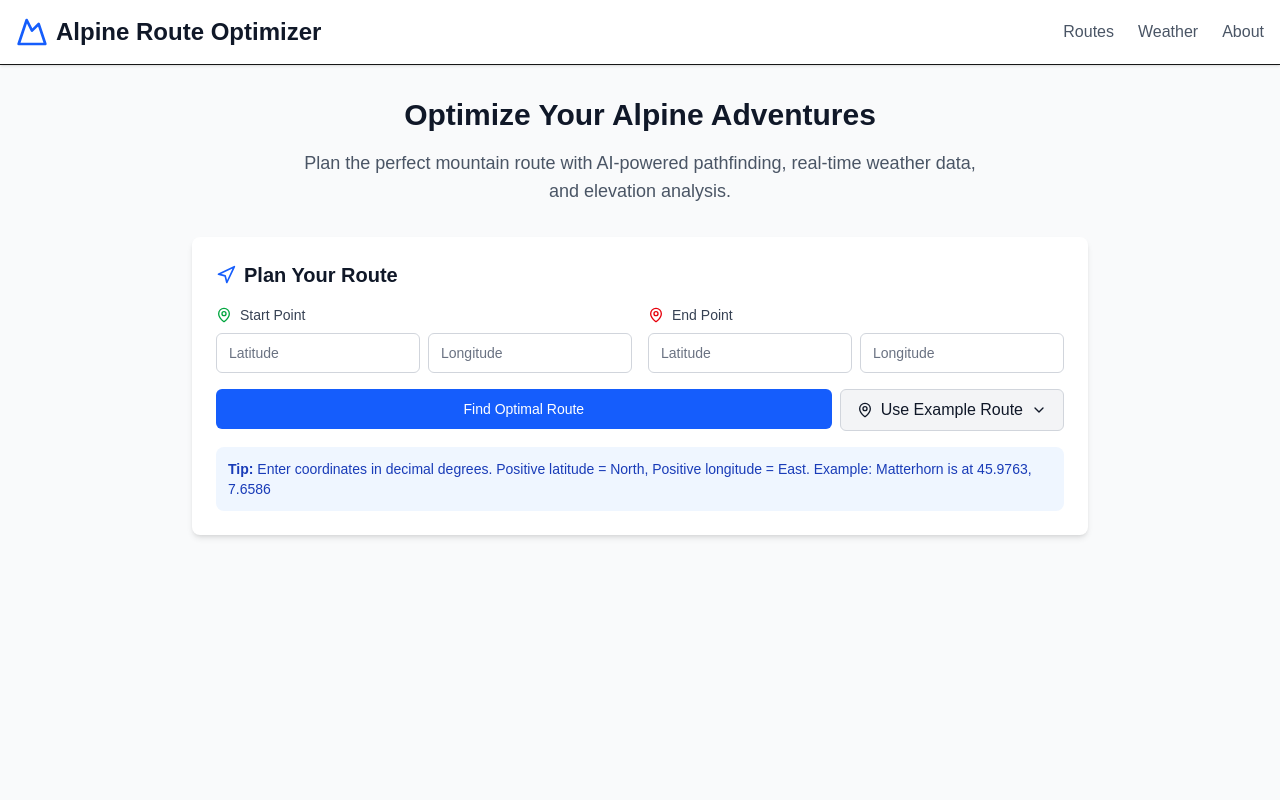
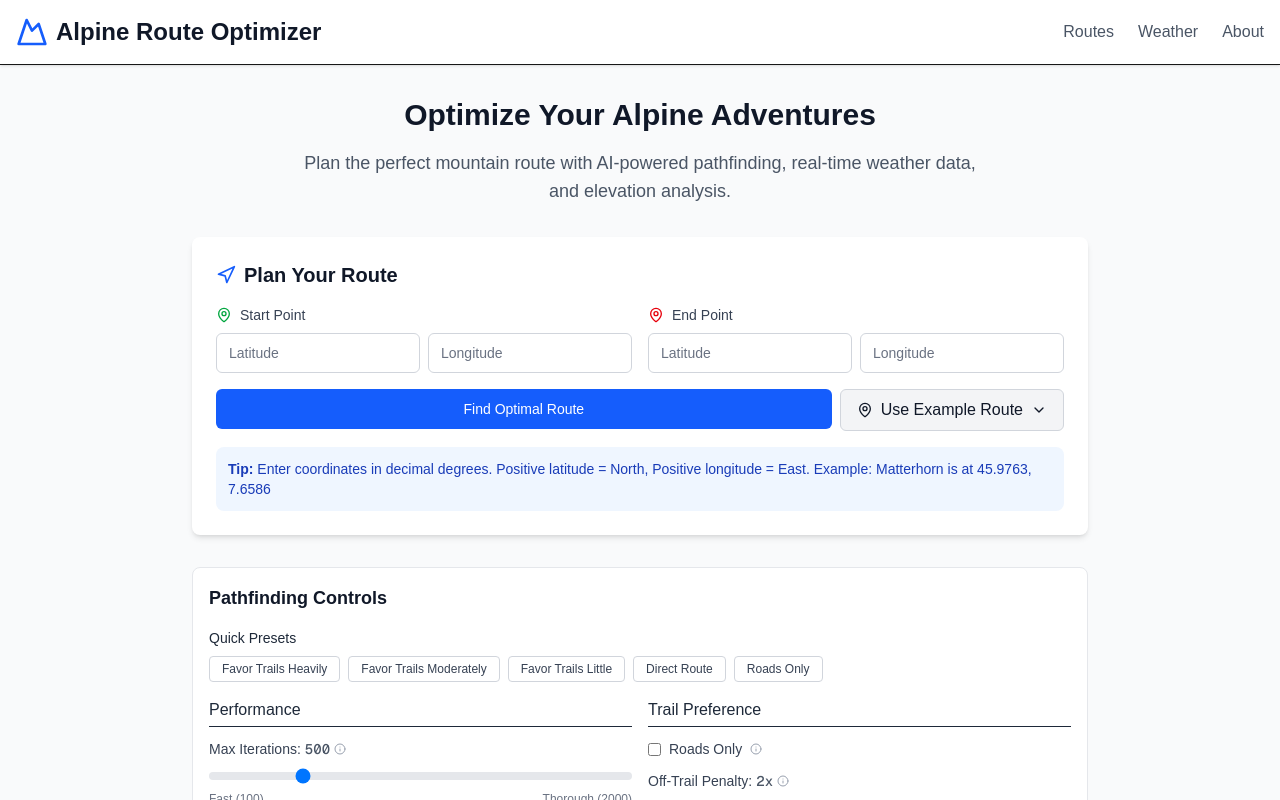
Before and after one commit to Sunsvea/legendary-guacamole, a Next.js app: page / in a window 1280 px wide. Shown: the top 800 px of the page. Built offline with nearby package versions, Linux system fonts and the light colour scheme.

Commit message:
feat: integrate pathfinding controls into main page

```diff
--- a/src/app/page.tsx
+++ b/src/app/page.tsx
@@ -6,7 +6,9 @@ import { RouteInputForm } from '@/components/forms/route-input-form';
 import { ElevationChart } from '@/components/ui/elevation-chart';
 import { RouteMap } from '@/components/ui/route-map';
 import { RouteSummaryCard } from '@/components/ui/semantic/route-summary-card';
+import { PathfindingControls } from '@/components/ui/pathfinding-controls';
 import { Coordinate, Route } from '@/types/route';
+import { PathfindingOptions, DEFAULT_PATHFINDING_OPTIONS } from '@/types/pathfinding';
 import { findOptimalRoute } from '@/lib/algorithms/pathfinding';
 import { calculateDistance, calculateElevationGain } from '@/lib/utils';
 import { UI_TEXT } from '@/constants/ui-text';
@@ -15,13 +17,14 @@ import { STYLES } from '@/constants/styles';
 export default function Home() {
   const [currentRoute, setCurrentRoute] = useState<Route | null>(null);
   const [loading, setLoading] = useState(false);
+  const [pathfindingOptions, setPathfindingOptions] = useState<PathfindingOptions>(DEFAULT_PATHFINDING_OPTIONS);
 
   const handleRouteSubmit = async (start: Coordinate, end: Coordinate) => {
     setLoading(true);
     try {
       console.log('Planning route from:', start, 'to:', end);
 
-      const routePoints = await findOptimalRoute(start, end);
+      const routePoints = await findOptimalRoute(start, end, pathfindingOptions);
 
       if (routePoints.length === 0) {
         throw new Error(UI_TEXT.NO_ROUTE_FOUND);
@@ -43,8 +46,10 @@ export default function Home() {
       };
 
       const estimateTime = (distance: number, elevationGain: number) => {
-        const baseTime = distance / 3;
-        const elevationTime = elevationGain / 300;
+        // Use realistic hiking speeds: 4-5 km/h on flat terrain
+        const baseTime = distance / 4.5; // 4.5 km/h base speed
+        // Add time for elevation gain: Naismith's rule (10 minutes per 100m elevation)
+        const elevationTime = elevationGain / 600; // 600m per hour climbing rate
         return Math.round(baseTime + elevationTime);
       };
 
@@ -87,14 +92,17 @@ export default function Home() {
 
           <RouteInputForm onRouteSubmit={handleRouteSubmit} loading={loading} />
 
+          <PathfindingControls
+            options={pathfindingOptions}
+            onOptionsChange={setPathfindingOptions}
+            isCalculating={loading}
+          />
+
           {currentRoute && (
             <>
               <RouteSummaryCard route={currentRoute} />
-
-              <div className={STYLES.GRID_1_LG_2}>
-                <RouteMap points={currentRoute.points} />
-                <ElevationChart points={currentRoute.points} />
-              </div>
+              <RouteMap points={currentRoute.points} />
+              <ElevationChart points={currentRoute.points} />
             </>
           )}
         </div>
```
